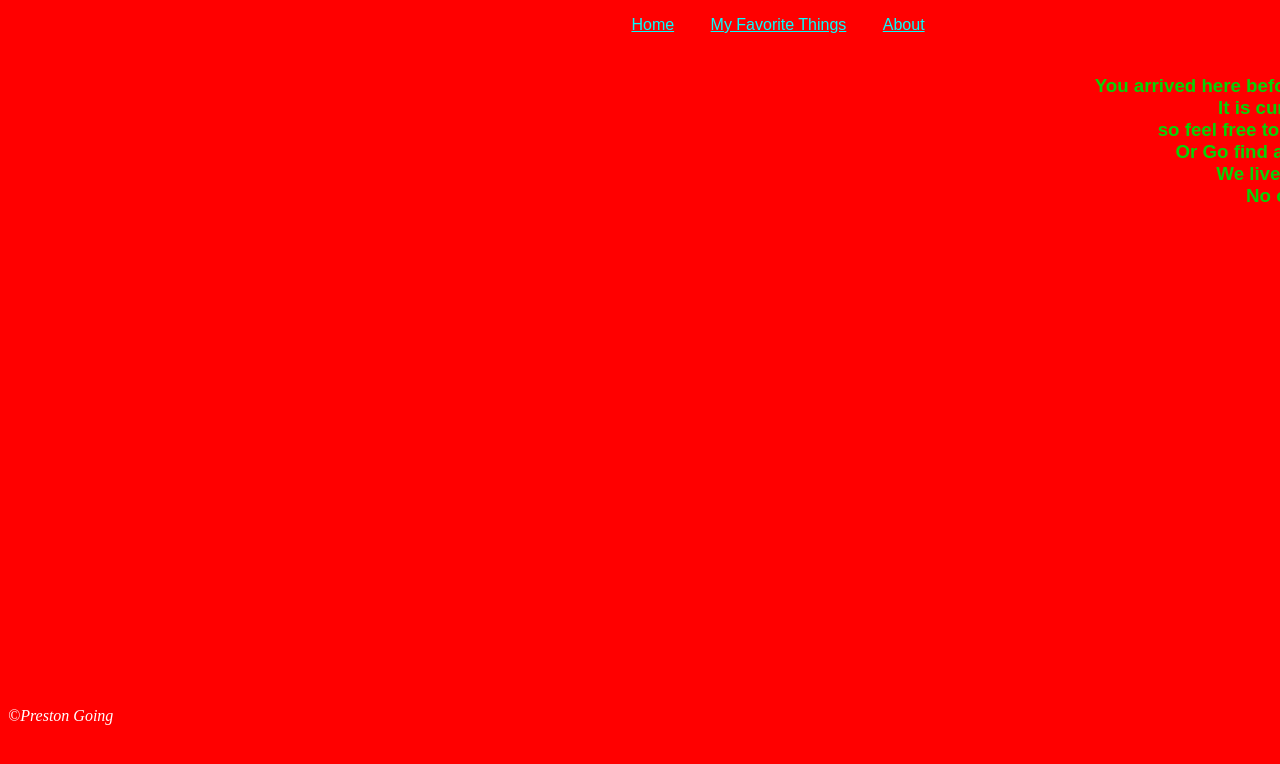
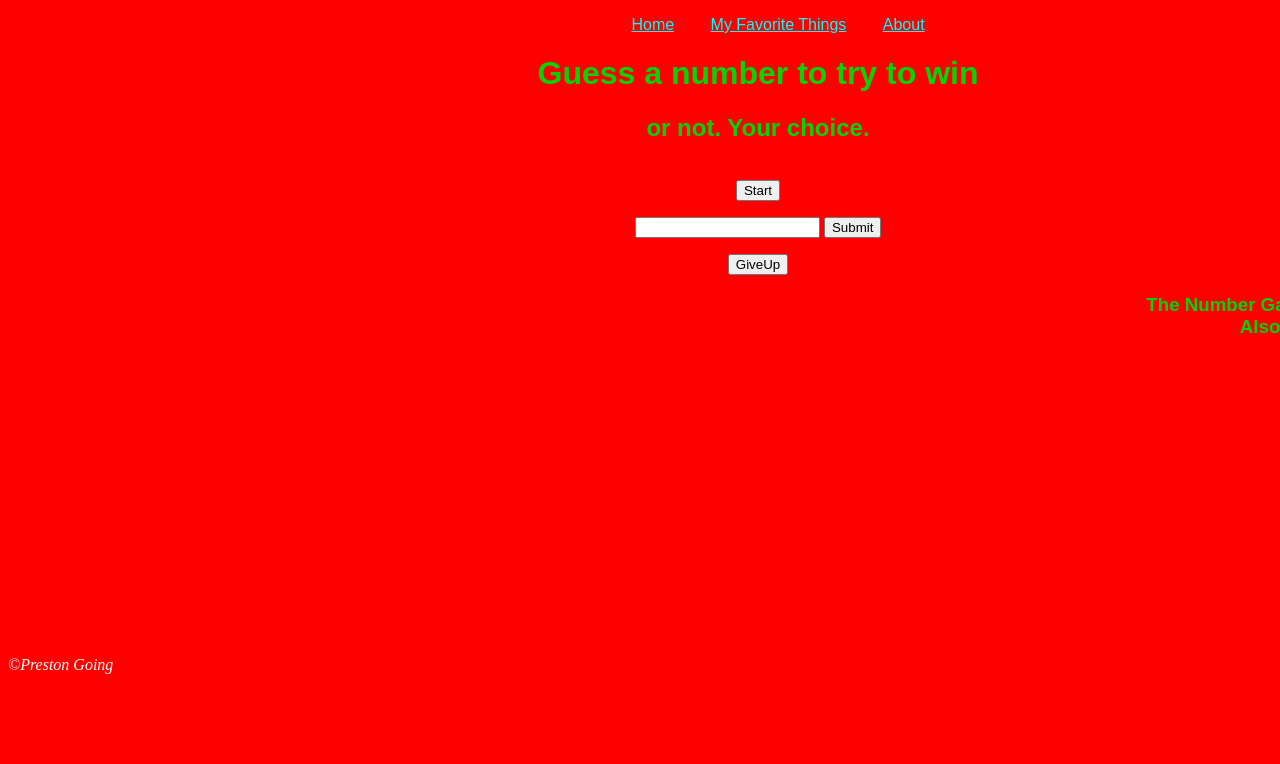
Before and after one commit to BossHunter9/WebDevelopment, a plain HTML site: page NumberGame.html in a window 1280 px wide. Shown: the top 764 px of the page. Drawn offline with Linux system fonts and the light colour scheme.

Commit message:
added a number game to the website

```diff
--- a/NumberGame.html
+++ b/NumberGame.html
@@ -4,9 +4,12 @@
         Guess The Number
     </title>
 
+
     <link rel="stylesheet" href="/demo.css" type="text/css">
+
 </head>
 <body class="number-page">
+        <script src="/numberGame.js"></script>
         <nav>
             <ul>
                 <li>
@@ -21,10 +24,32 @@
             </ul>
         </nav>
 
+        <div class="gameStuff">
+
+                <h1>Guess a number to try to win<h1>
+                <h2>or not.  Your choice.</h2>
+
+            <form name="gameOfNum"><br>
+                <input type="button" name="StartButton" value="Start" onclick="startGame(this.form)">
+                <p id="Begin"></p>
+                <input type="text" name="inputBox" value="">
+                <input type="button" name="SubmitButton" value="Submit" onclick="guess(this.form)">
+                <p id="Answer"></p>
+
+            </form>
+            <form name="giveUpform">
+                    <input type="button" name="GiveButton" value="GiveUp" onclick="GiveUp(this.form)">
+                    <p id= "gaveUp"></p>
+            </form>
+
+
+
+        </div>
+
         <h3>
             <article>
                 <p class= "number-m">
-                    Congratulations. <br>You arrived here before the Number Game did. <br>It is current still being produced, <br>so feel free to come back in a few days. <br>Or Go find a different website, I get it.  <br>We live in the age of the internet. <br>No one is patient now a days. <br><br><br><br><br><br> Also Christmas. <br>Because Why not
+                    The Number Game is now here have fun.  <br>Also Christmas is still here to.
                 </p>
             </article>
         </h3>
--- a/demo.css
+++ b/demo.css
@@ -64,8 +64,12 @@ footer{
     font-style: italic;
     text-align: left;
     position: relative;
-    top: 328px;
+    top: 300px;
 }
 .number-m{
     color: rgb(6, 211, 6);
 }
+.gameStuff{
+    text-align: center;
+    color: rgb(6, 211, 6);
+}
--- /dev/null
+++ b/numberGame.js
@@ -0,0 +1,86 @@
+let guessNum;
+var win = new Audio();
+let numOfTrys = 0;
+win.src = "/sounds/Ta Da-SoundBible.com-1884170640.mp3";
+startGame = (form) => {
+
+
+        numOfTrys = 0;
+        giveUpText = "";
+        answerText = "";
+        document.getElementById("Answer").innerHTML = answerText;
+        document.getElementById("gaveUp").innerHTML = giveUpText;
+
+        let firstNum = Math.floor(Math.random() * Math.floor(500));
+        let SecNum = Math.floor(Math.random() * Math.floor(500));
+
+        if (firstNum < SecNum) {
+            document.getElementById("Begin").innerHTML = "Guess a Number between " + firstNum + " and " + SecNum;
+            guessNum = Math.floor(Math.random() * (SecNum-firstNum) ) + firstNum;
+
+        }
+        else if (SecNum < firstNum) {
+            document.getElementById("Begin").innerHTML = "Guess a Number between " + SecNum + " and " + firstNum;
+            guessNum = Math.floor(Math.random() * (firstNum - SecNum) ) + SecNum;
+
+        }
+
+
+
+}
+guess = (form) => {
+    let choosenNum = parseInt(form.inputBox.value);
+    form.inputBox.value = "";
+    numOfTrys ++;
+    giveUpText = "";
+    document.getElementById("gaveUp").innerHTML = giveUpText;
+
+    let answerText = "You guessed " + choosenNum;
+
+    if (isNaN(choosenNum)){
+        answerText = "Lasted I checked your answer is not a number,<br>therefore your answer is automatically wrong,<br> please try again. ";
+    }
+    else if (choosenNum == guessNum){
+        answerText +=" and you are...<br> Correct <br> Do you want to play again?"
+    }
+    else if (choosenNum !== guessNum) {
+        answerText += " and you are...<br>Wrong<br>"
+    }
+
+
+
+
+    let difference = choosenNum - guessNum < 0 ? (choosenNum - guessNum) * -1 : choosenNum - guessNum;
+    if (difference > 0) {
+
+        if(difference > 10  && difference < 50){
+            answerText +="<br>But you were within 50, so try again."
+        }
+        else if (difference < 10){
+            answerText +="<br>But you were so close to the answer."
+        }
+        else if (difference > 50 && difference < 100){
+            answerText +="<br>But you were within 100."
+        }
+        else if (difference > 100){
+            answerText +="<br> And I hate to break it to you but<br> you weren't even close."
+        }
+    }
+    else if (difference == 0){
+        win.play();
+        answerText = "You guessed " + choosenNum + " and you are... <br> Correct <br> Do you want to play again?<br>And it took you " + numOfTrys + " attempts to get it right.";
+    }
+    else{
+        answerText = "I'm sorry to inform you but your answer is not up to our standards.<br> Please try again."
+    }
+
+
+
+    document.getElementById("Answer").innerHTML = answerText;
+}
+
+GiveUp = (form) => {
+    let giveUpText = "The answer was " + guessNum;
+    document.getElementById("gaveUp").innerHTML = giveUpText;
+
+}
```
Also changed, not shown: 1 other file.
